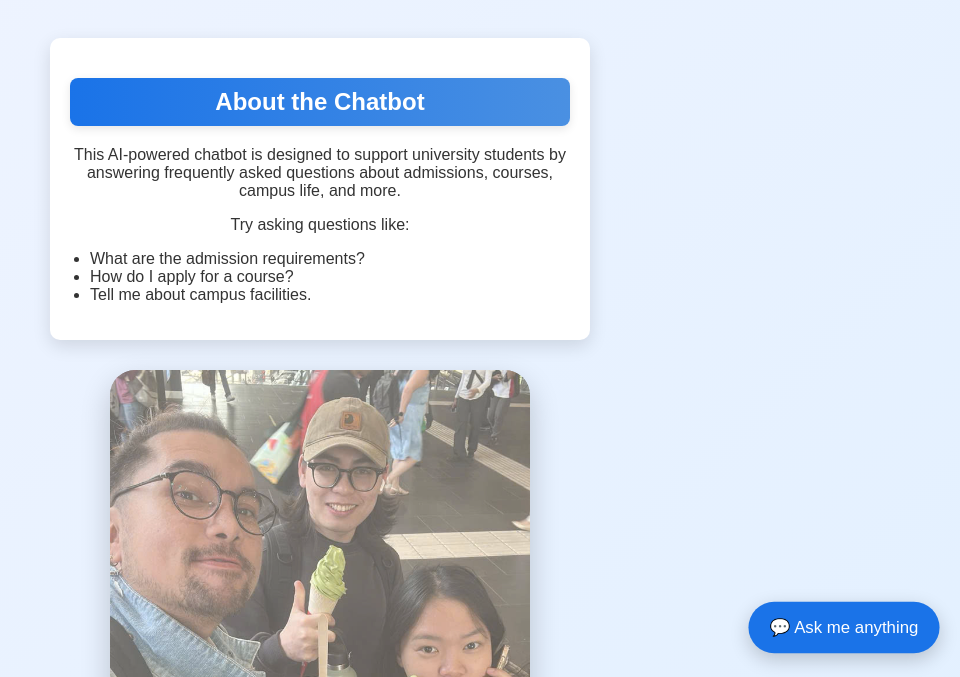
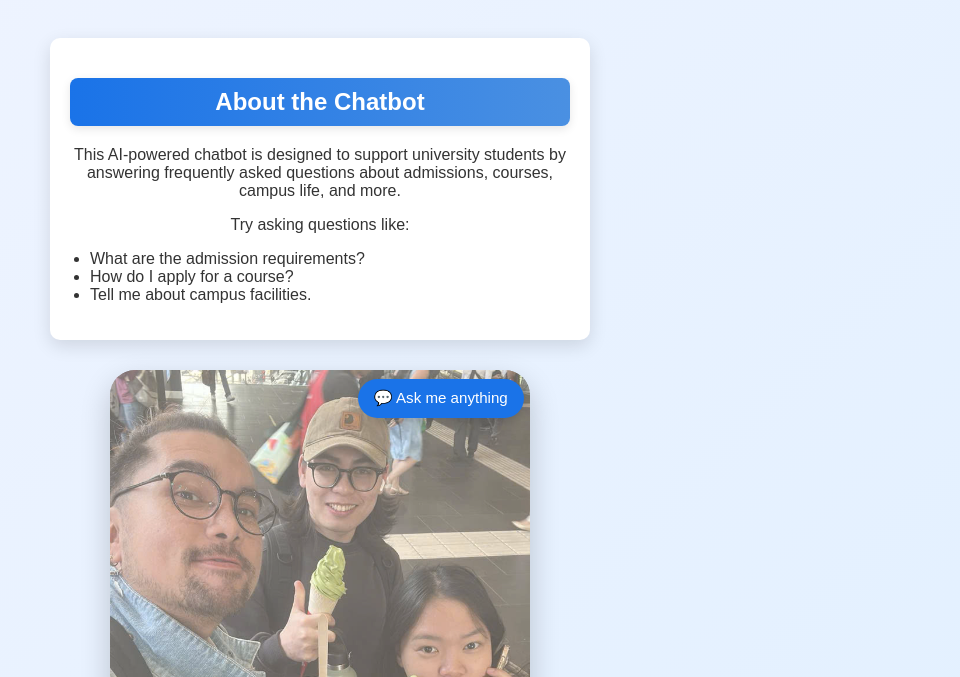
Before and after one commit to Phuthodong/Uni_chatbot_demo, a plain HTML site: page index.html in a window 1280 px wide. Shown: the part 123-800 px from the top of the page, without its empty margins (320-1280 px from the left). Drawn offline with nearby package versions, Linux system fonts and the light colour scheme.

Commit message:
Update index.html

```diff
--- a/index.html
+++ b/index.html
@@ -108,24 +108,24 @@
       --df-messenger-font-color: #000000;
     }
 
-    /* Floating button */
+    /* Floating button gắn trên chat */
     .chat-toggle-btn {
-      position: fixed;
-      bottom: 25px;
-      right: 25px;
+      position: absolute;
+      top: 10px;
+      right: 10px;
       background: #1a73e8;
       color: white;
       border: none;
       border-radius: 50px;
-      padding: 15px 20px;
-      font-size: 1rem;
+      padding: 10px 15px;
+      font-size: 0.9rem;
       cursor: pointer;
-      box-shadow: 0 6px 18px rgba(0,0,0,0.2);
-      z-index: 200;
+      box-shadow: 0 4px 12px rgba(0,0,0,0.2);
+      z-index: 3;
       animation: pulse 2s infinite;
       display: flex;
       align-items: center;
-      gap: 8px;
+      gap: 5px;
       transition: transform 0.2s, background 0.2s;
     }
 
@@ -140,7 +140,6 @@
       100% { transform: scale(1); }
     }
 
-    /* Animation chat container */
     @keyframes slideFade {
       to {
         opacity: 1;
@@ -155,8 +154,8 @@
         height: 400px;
       }
       .chat-toggle-btn {
-        padding: 12px 18px;
-        font-size: 0.9rem;
+        padding: 8px 12px;
+        font-size: 0.8rem;
       }
     }
   </style>
@@ -182,6 +181,7 @@
 
   <!-- Chatbot container -->
   <div class="chat-container" id="chat-container">
+    <button class="chat-toggle-btn" id="chat-toggle-btn">💬 Ask me anything</button>
     <script src="https://www.gstatic.com/dialogflow-console/fast/messenger/bootstrap.js?v=1"></script>
     <df-messenger
       intent="WELCOME"
@@ -191,15 +191,11 @@
     ></df-messenger>
   </div>
 
-  <!-- Floating button -->
-  <button class="chat-toggle-btn" id="chat-toggle-btn">💬 Ask me anything</button>
-
   <script>
     const chatBtn = document.getElementById('chat-toggle-btn');
     const chatContainer = document.getElementById('chat-container');
 
     chatBtn.addEventListener('click', () => {
-      // Scroll vào chat container khi nhấn nút
       chatContainer.scrollIntoView({ behavior: 'smooth' });
     });
   </script>
```
